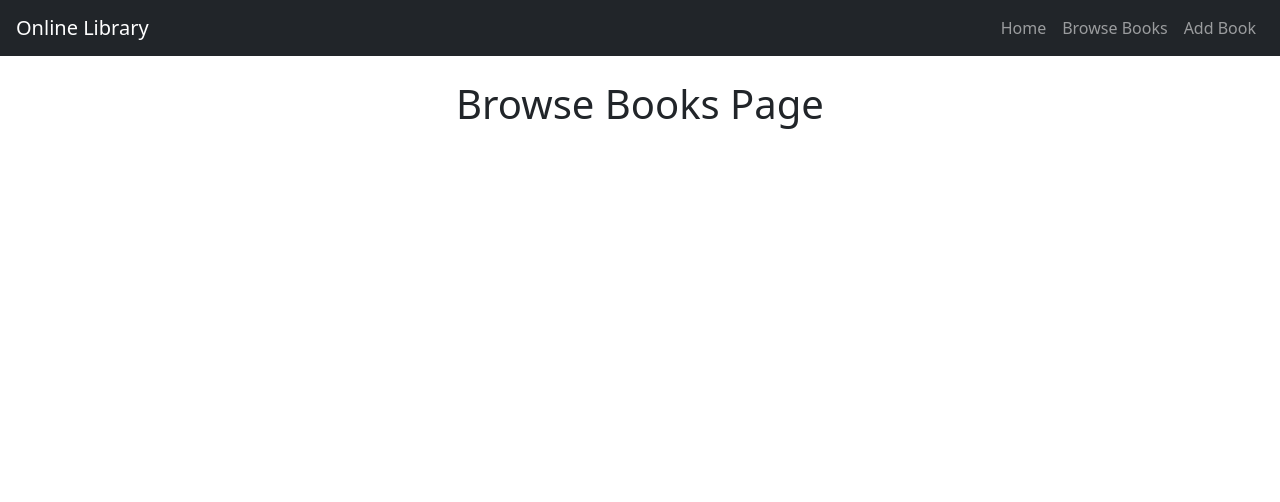
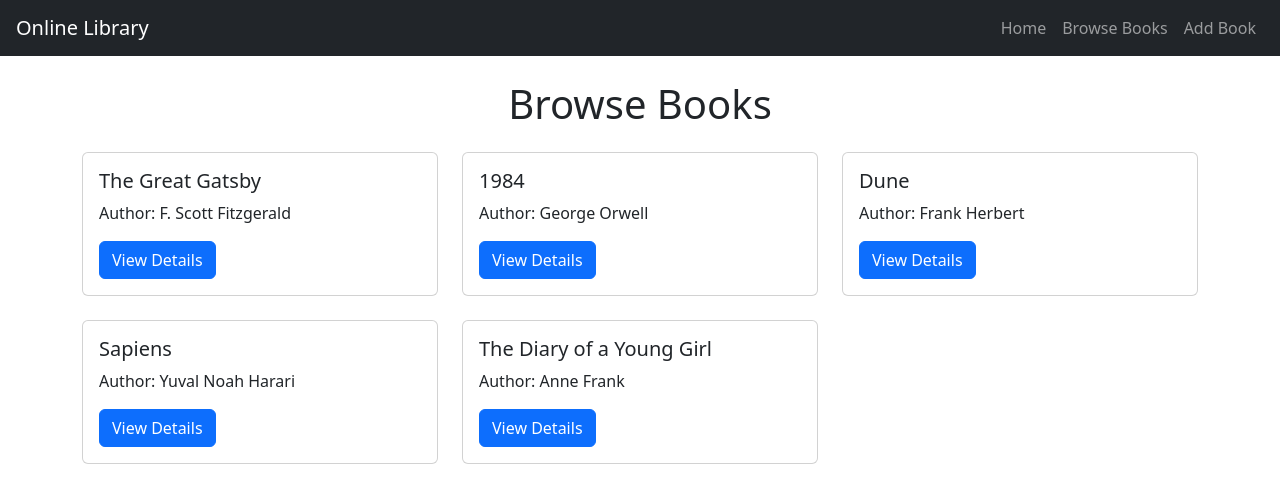
Before and after one commit to TriptiThakur2003/onlineLibrary, a React (Vite) app: page /books in a window 1280 px wide. Shown: the top 502 px of the page. Built offline with nearby package versions, Linux system fonts and the light colour scheme.

Commit message:
Implemented Browse Books page with book listing

```diff
--- a/src/pages/BrowseBooks.jsx
+++ b/src/pages/BrowseBooks.jsx
@@ -1,14 +1,24 @@
 // src/pages/BrowseBooks.jsx
 import Navbar from '../components/Navbar'
+import BookCard from '../components/BookCard'
 import booksData from '../data/booksData'
 
 function BrowseBooks() {
-  console.log(booksData) // temporary check
-
   return (
     <>
       <Navbar />
-      <h1 className="text-center mt-4">Browse Books Page</h1>
+
+      <div className="container mt-4">
+        <h1 className="text-center mb-4">Browse Books</h1>
+
+        <div className="row">
+          {booksData.map((book) => (
+            <div className="col-md-4 mb-4" key={book.id}>
+              <BookCard book={book} />
+            </div>
+          ))}
+        </div>
+      </div>
     </>
   )
 }
```
